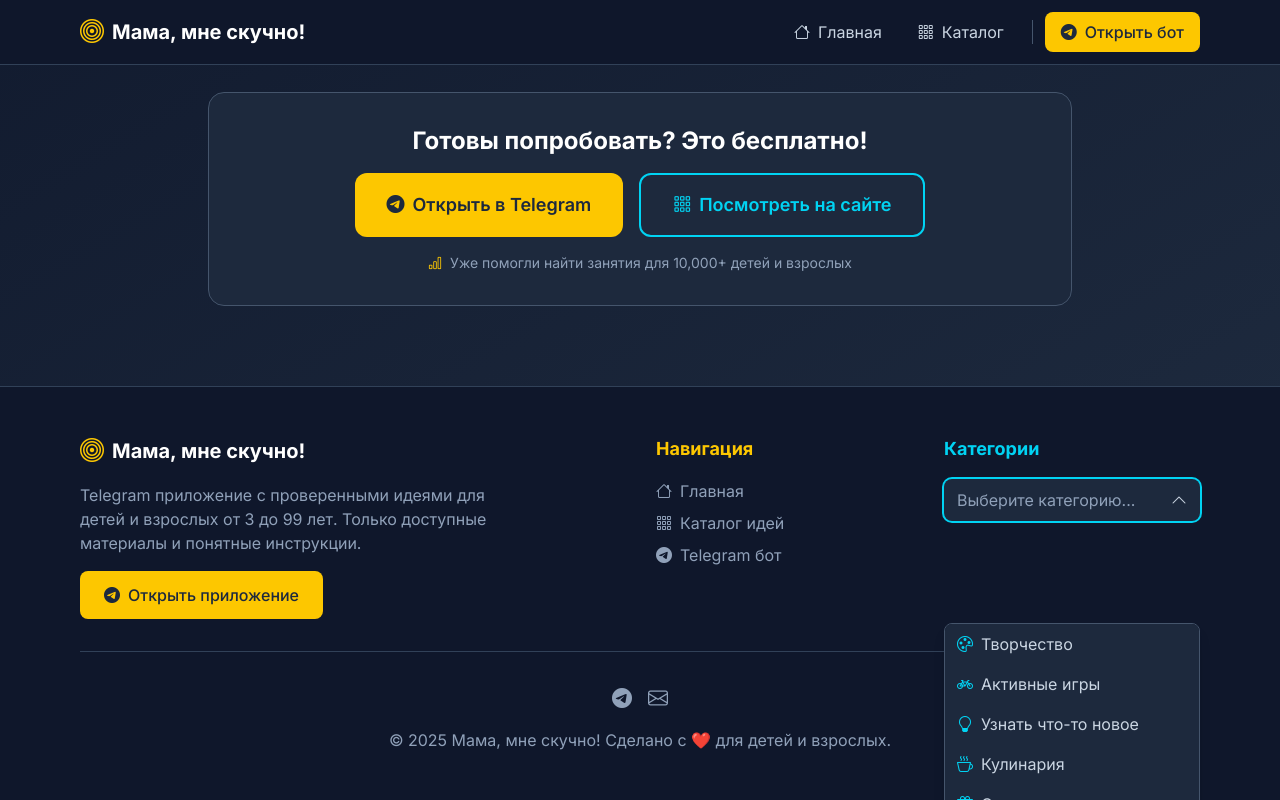
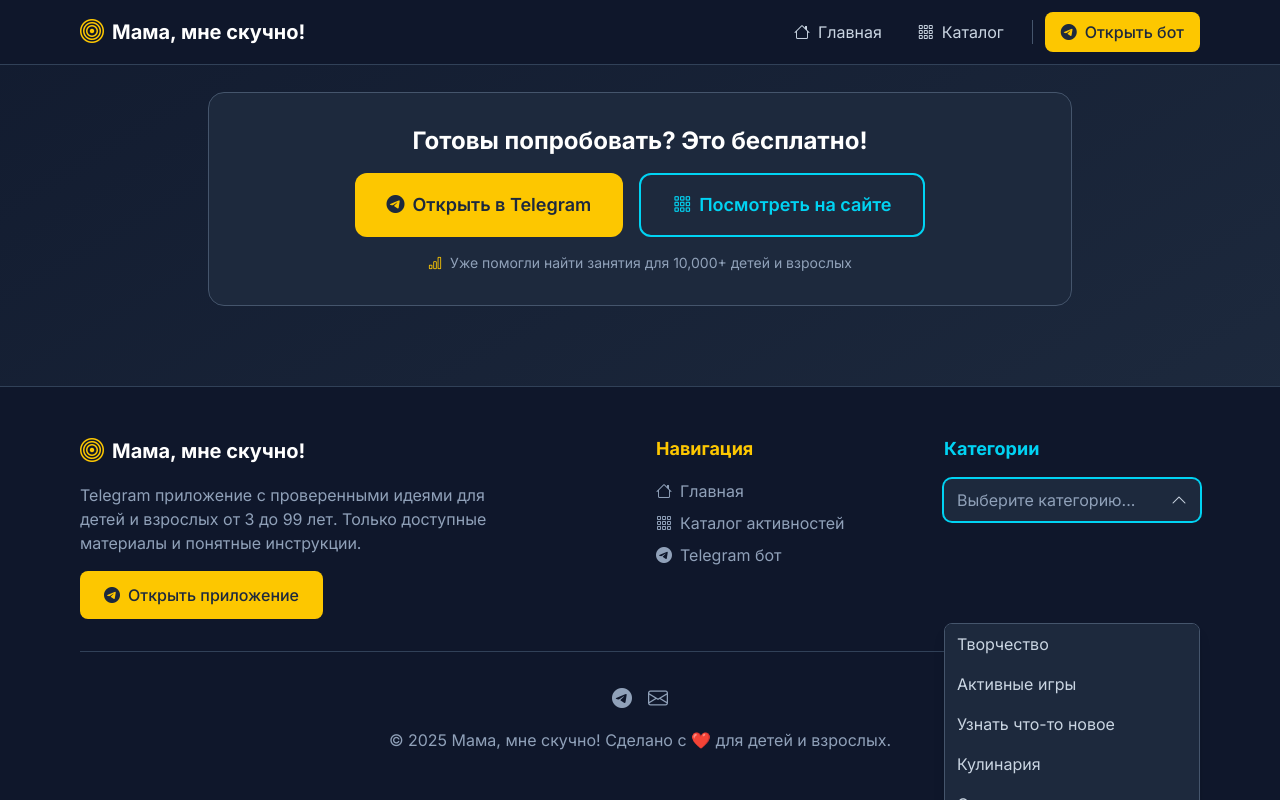
Before and after one commit to Mamakenga/activities-site, a Next.js app: page / in a window 1280 px wide. Both pictures are taken after a click on the button "Выберите категорию...". Shown: the part 2464-3264 px from the top of the page. Built offline with nearby package versions, Linux system fonts and the light colour scheme.

Commit message:
Update layout.tsx

```diff
--- a/src/app/layout.tsx
+++ b/src/app/layout.tsx
@@ -75,7 +75,7 @@ function Footer() {
     { id: 'learn_new', title: 'Узнать что-то новое', icon: 'bi-lightbulb' },
     { id: 'cooking', title: 'Кулинария', icon: 'bi-cup-hot' },
     { id: 'gifts', title: 'Сделать подарок', icon: 'bi-gift' },
-    { id: 'experiments', title: 'Эксперименты', icon: 'bi-flask-florence' },
+    { id: 'experiments', title: 'Эксперименты', icon: 'bi-lightning' },
     { id: 'reading_stories', title: 'Чтение и истории', icon: 'bi-book' },
     { id: 'surprise_me', title: 'Удиви меня!', icon: 'bi-dice-5' }
   ]
@@ -131,7 +131,7 @@ function Footer() {
               <li>
                 <Link href="/activities" className="hover:text-white transition-colors flex items-center gap-2">
                   <i className="bi bi-grid-3x3-gap"></i>
-                  Каталог идей
+                  Каталог активностей
                 </Link>
               </li>
               <li>
@@ -158,10 +158,9 @@ function Footer() {
                 {categories.map((category) => (
                   <button
                     key={category.id}
-                    className="w-full px-3 py-2 text-left hover:bg-slate-700 transition-colors flex items-center gap-2 text-slate-300 hover:text-white first:rounded-t-lg last:rounded-b-lg"
+                    className="w-full px-3 py-2 text-left hover:bg-slate-700 transition-colors text-slate-300 hover:text-white first:rounded-t-lg last:rounded-b-lg"
                     onClick={() => handleCategorySelect(category)}
                   >
-                    <i className={`${category.icon} text-cyan-400`}></i>
                     {category.title}
                   </button>
                 ))}
```
